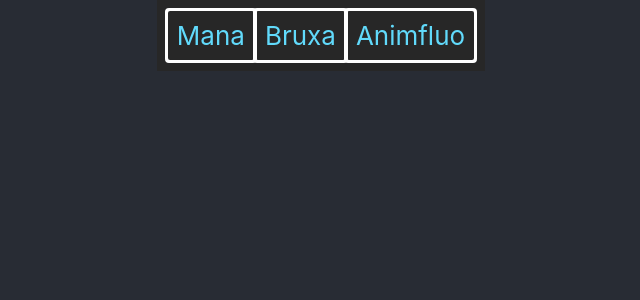
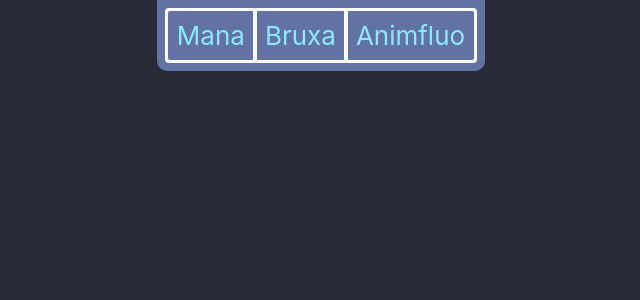
Before and after one commit to TheSmileyDroid/gurps-tools, a React (Create React App) app: page / in a window 1280 px wide. Shown: the top 300 px of the page, without its empty margins (319-959 px from the left). Built offline with nearby package versions, Linux system fonts and the light colour scheme.

Commit message:
Alterações no css

```diff
--- a/src/App.css
+++ b/src/App.css
@@ -14,14 +14,14 @@
 }
 
 .App-header {
-  background-color: #282c34;
+  background-color: #282a36;
   min-height: 100vh;
   display: flex;
   flex-direction: column;
   align-items: center;
   justify-content: center;
   font-size: calc(10px + 2vmin);
-  color: white;
+  color: #f8f8f2;
 }
 
 nav {
@@ -29,14 +29,14 @@ nav {
 }
 
 .App-link {
-  color: #61dafb;
+  color: #8be9fd;
   text-decoration: none;
 }
 
 .main-button {
   color: #131313;
   font-size: calc(10px + 2vmin);
-  outline-color: #61dafb;
+  outline-color: #8be9fd;
 }
 
 ul.magic-types {
@@ -46,7 +46,8 @@ ul.magic-types {
   top: 0px;
   margin: 0 auto;
   padding: 10px;
-  background-color: #272727;
+  background-color: #6272a4;
+  border-radius: 0px 0px 10px 10px;
 }
 
 .container {
@@ -59,6 +60,24 @@ ul.magic-types {
   text-underline-position: under;
 }
 
+.result {
+  border-radius: 10px 10px 10px 10px;
+  background-color: #44475a;
+  box-shadow: 10px 10px 5px #1c1d25;
+}
+
+textarea {
+  background-color: #44475a;
+  color: #f8f8f2;
+  border-radius: 4px;
+}
+
+input {
+  background-color: #44475a;
+  color: #f8f8f2;
+  border-radius: 4px;
+}
+
 @keyframes App-logo-spin {
   from {
     transform: rotate(0deg);
--- a/src/App.js
+++ b/src/App.js
@@ -80,6 +80,7 @@ class Mana extends Component {
     return (
       <div className="container">
         <h2>Mana</h2>
+        <div className="result">
           <h1>{this.state.nome}</h1>
           <p>{this.state.description}</p>
           <p>Custo: {
@@ -91,6 +92,8 @@ class Mana extends Component {
           parseInt( this.state.blind)
 
             };</p>
+        </div>
+
 
         <br></br>
         <p> <label>Nome: </label><textarea name="nome" onChange={this.stateChange}/></p>
```
Lines whose indentation alone changed are shown as unchanged.
